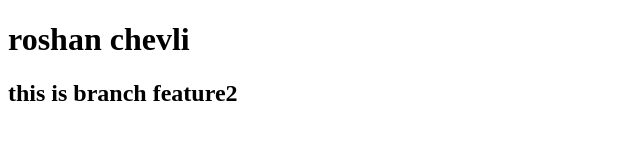
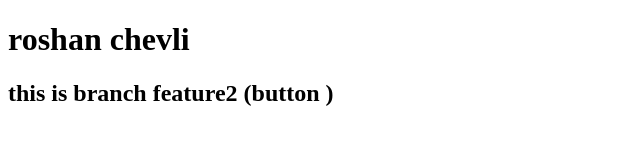
Before and after one commit to roshanchevli/localrepo, a plain HTML site: page index.html in a window 1280 px wide. Shown: the whole page, without its empty margins (0-640 px from the left). Drawn offline with Linux system fonts and the light colour scheme.

```diff
--- a/index.html
+++ b/index.html
@@ -7,6 +7,6 @@
 </head>
 <body>
     <h1>roshan chevli </h1>
-    <h2>this is branch feature2</h2>
+    <h2>this is branch feature2 (button )</h2>
 </body>
 </html>
```
